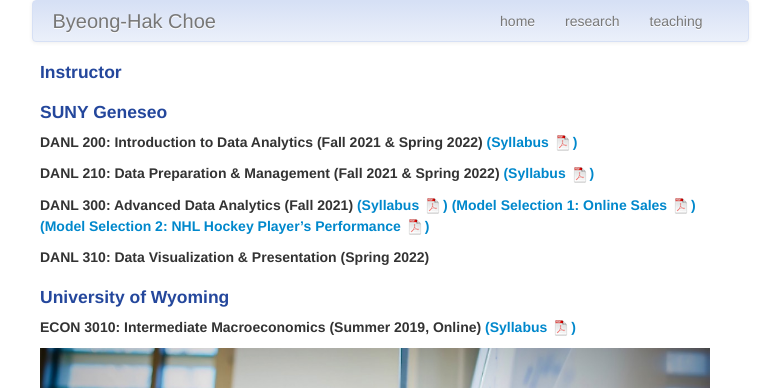
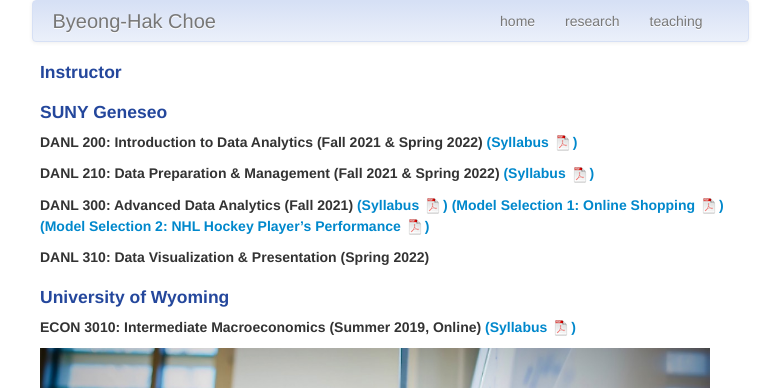
Before and after one commit to Erikwoj/bcecon.github.io, a Jekyll site: the page built from pages/teaching.md, in a window 1280 px wide. Shown: the top 388 px of the page, without its empty margins (250-1030 px from the left). Built offline with Jekyll 4.4.1, drawn with Linux system fonts in a browser that asks for light colours.

Commit message:
Update teaching.md

```diff
--- a/pages/teaching.md
+++ b/pages/teaching.md
@@ -21,7 +21,7 @@
 
 ##### <strong>DANL 210: Data Preparation & Management</strong> (Fall 2021 & Spring 2022) <a href="https://drive.google.com/file/d/1KaKCBe1Cib5mga7fk4f9X0DIJCyuMQa_/view?usp=sharing"> (Syllabus ![paper as pdf]({{ BASE_PATH }}/pages/icons16/pdf-icon.png))</a>
 
-##### <strong>DANL 300: Advanced Data Analytics</strong> (Fall 2021) <a href="https://drive.google.com/file/d/1OpA6iFgd5pzUFHt5Zns0EOwa4KKo37dM/view?usp=sharing"> (Syllabus ![paper as pdf]({{ BASE_PATH }}/pages/icons16/pdf-icon.png))</a> <a href="https://drive.google.com/file/d/1i447APxZT9LeoqMjmeu-nIj2HmdJHTwo/view?usp=sharing"> (Model Selection 1: Online Sales ![paper as pdf]({{ BASE_PATH }}/pages/icons16/pdf-icon.png))</a> <a href="https://drive.google.com/file/d/1nwMxshvZ_PiBCig6ltk31tA0G42KHtp8/view?usp=sharing"> (Model Selection 2: NHL Hockey Player's Performance ![paper as pdf]({{ BASE_PATH }}/pages/icons16/pdf-icon.png))</a>
+##### <strong>DANL 300: Advanced Data Analytics</strong> (Fall 2021) <a href="https://drive.google.com/file/d/1OpA6iFgd5pzUFHt5Zns0EOwa4KKo37dM/view?usp=sharing"> (Syllabus ![paper as pdf]({{ BASE_PATH }}/pages/icons16/pdf-icon.png))</a> <a href="https://drive.google.com/file/d/1i447APxZT9LeoqMjmeu-nIj2HmdJHTwo/view?usp=sharing"> (Model Selection 1: Online Shopping ![paper as pdf]({{ BASE_PATH }}/pages/icons16/pdf-icon.png))</a> <a href="https://drive.google.com/file/d/1nwMxshvZ_PiBCig6ltk31tA0G42KHtp8/view?usp=sharing"> (Model Selection 2: NHL Hockey Player's Performance ![paper as pdf]({{ BASE_PATH }}/pages/icons16/pdf-icon.png))</a>
 
 ##### <strong>DANL 310: Data Visualization & Presentation</strong> (Spring 2022)
 
```
